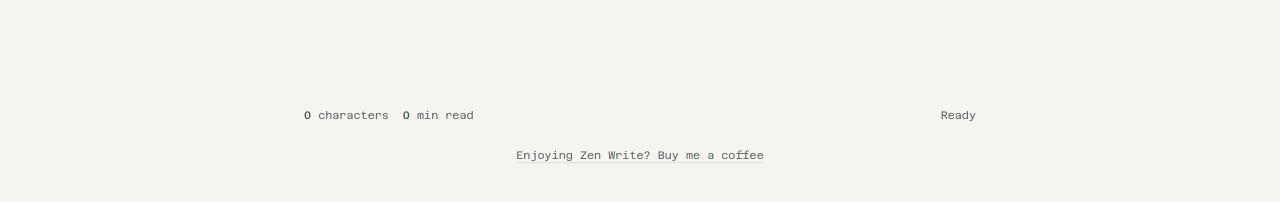
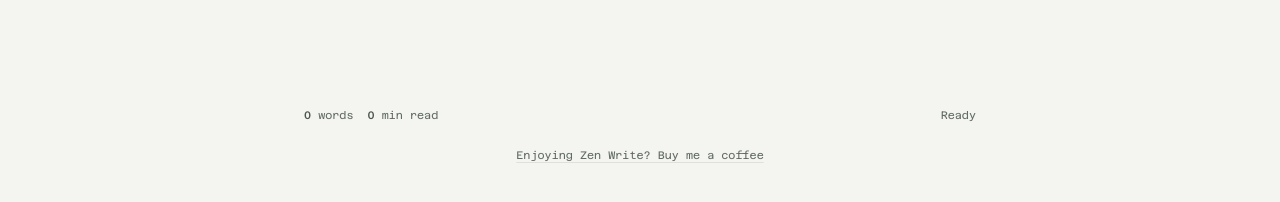
Before and after one commit to adiprnm/web-tools, a Jekyll site: the page built from zen-write/index.html, in a window 1280 px wide. Shown: the part 692-894 px from the top of the page. Built offline with Jekyll 4.4.1, drawn with Linux system fonts in a browser that asks for light colours.

Commit message:
Count words in Zen Write's status row instead of characters
Baris statistik kini membuka dengan jumlah kata, lalu perkiraan menit
baca. Jumlah karakter tidak lagi ditampilkan; hitungan katanya sudah ada
di updateStats untuk perkiraan menit baca, jadi tidak ada pembaca baru.

```diff
--- a/zen-write/i18n.js
+++ b/zen-write/i18n.js
@@ -82,7 +82,7 @@
 
       "editor.placeholder": "Start writing…",
       "editor.label": "Writing area",
-      "stats.chars": "characters",
+      "stats.words": "words",
       "stats.minutes": "min read",
       "donate.link": "Enjoying Zen Write? Buy me a coffee",
 
@@ -304,7 +304,7 @@
 
       "editor.placeholder": "Mulai menulis…",
       "editor.label": "Area tulisan",
-      "stats.chars": "karakter",
+      "stats.words": "kata",
       "stats.minutes": "menit baca",
       "donate.link": "Suka Zen Write? Traktir saya jajan",
 
--- a/zen-write/index.html
+++ b/zen-write/index.html
@@ -71,7 +71,7 @@ twitter:
     </div>
 
     <div class="writing-stats">
-      <span><strong id="writing-chars">0</strong> <span data-i18n="stats.chars">characters</span></span>
+      <span><strong id="writing-words">0</strong> <span data-i18n="stats.words">words</span></span>
       <span><strong id="writing-minutes">0</strong> <span data-i18n="stats.minutes">min read</span></span>
       <span class="writing-saved" id="writing-saved" role="status" aria-live="polite">Ready</span>
       <button type="button" class="writing-update" id="writing-update" hidden data-i18n="update.available" data-i18n-title="update.applyTitle" title="Update available">Update available</button>
```
Also changed, not shown: zen-write/main.js.
